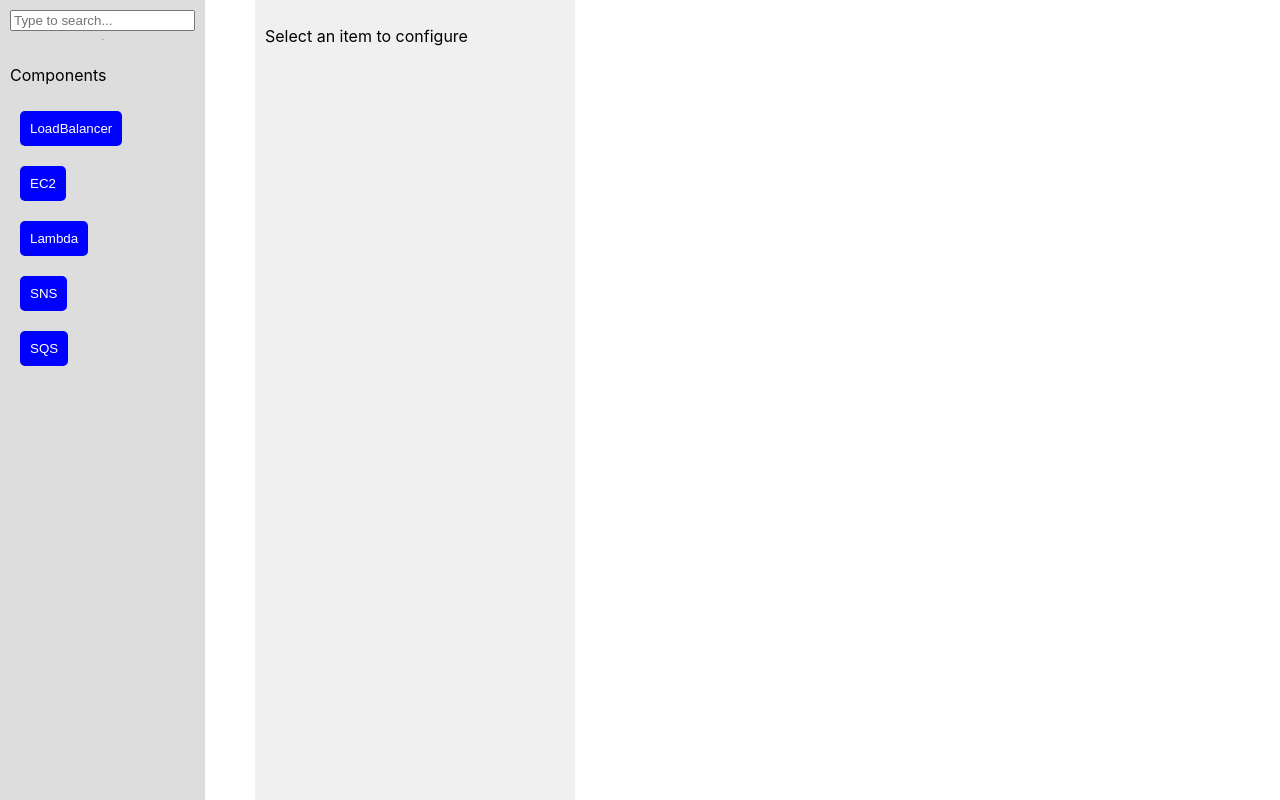
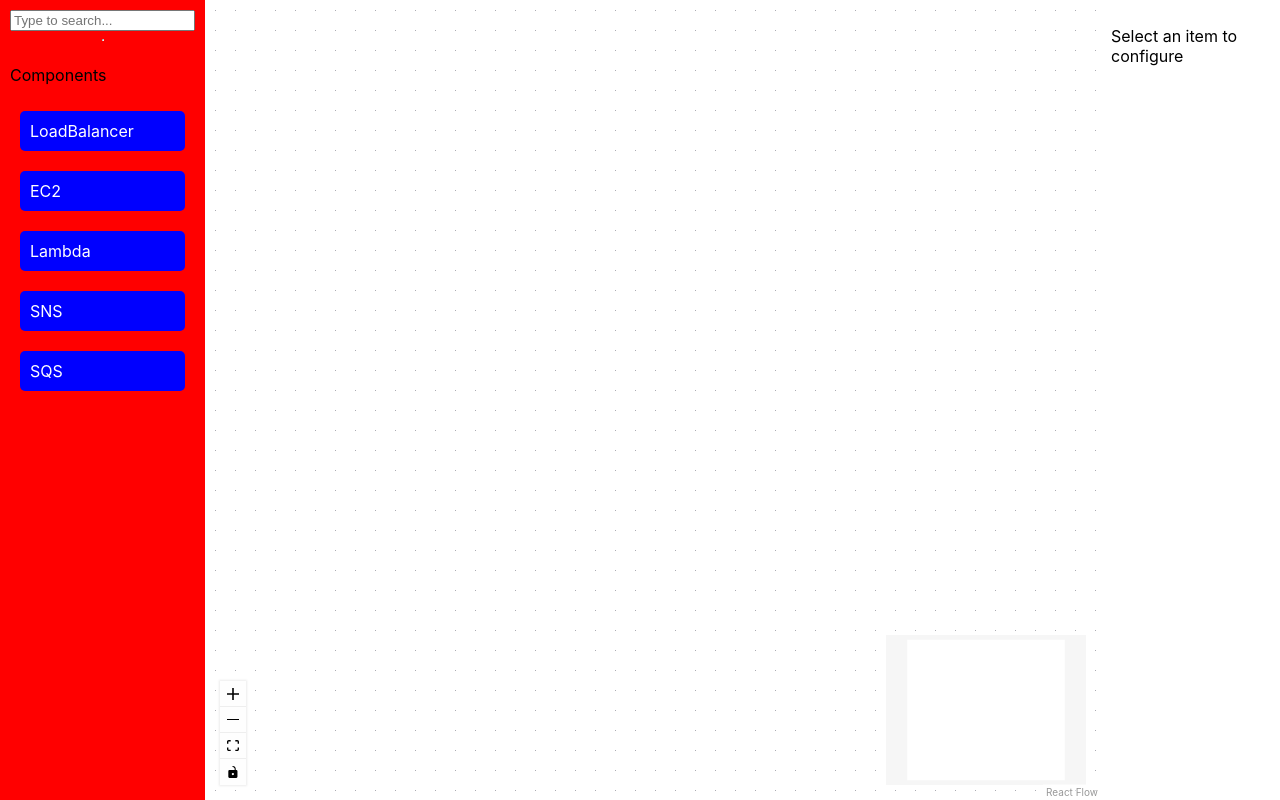
Before and after one commit to omerbeden/clouddesigner, a React (Create React App) app: page / in a window 1280 px wide. Built offline with nearby package versions, Linux system fonts and the light colour scheme.

Commit message:
add flow

```diff
--- a/package.json
+++ b/package.json
@@ -3,13 +3,17 @@
   "version": "0.1.0",
   "private": true,
   "dependencies": {
+    "@dnd-kit/core": "^6.1.0",
+    "@dnd-kit/modifiers": "^7.0.0",
     "@testing-library/jest-dom": "^5.17.0",
     "@testing-library/react": "^13.4.0",
     "@testing-library/user-event": "^13.5.0",
+    "@xyflow/react": "^12.2.0",
     "react": "^18.3.1",
     "react-dom": "^18.3.1",
     "react-scripts": "5.0.1",
-    "web-vitals": "^2.1.4"
+    "web-vitals": "^2.1.4",
+    "zustand": "^4.5.5"
   },
   "scripts": {
     "start": "react-scripts start",
--- a/src/App.css
+++ b/src/App.css
@@ -9,8 +9,8 @@
 
 /* Sidebar Styling */
 .sidebar {
-  background-color: #ddd;
   padding: 10px;
+  background-color: red;
   display: flex;
   flex-direction: column;
   box-sizing: border-box;/* Add a slight shadow for separation */
@@ -19,6 +19,7 @@
 /* Canvas Styling */
 .canvas {
   flex-grow: 1;
+  background-color: red;
   height: 100%;
   position: relative;
   display: flex;
@@ -33,7 +34,6 @@
 /* ConfigPanel Styling */
 .config-panel {
   width: 25%; /* Takes up one part of the container */
-  background-color: #f0f0f0;
   padding: 10px;
   box-sizing: border-box;
   display: flex;
--- a/src/App.js
+++ b/src/App.js
@@ -1,19 +1,26 @@
+import React, { useCallback, useState, useRef } from "react";
+import { ReactFlow, useNodesState, Background, Controls, MiniMap } from "@xyflow/react";
+
+import "@xyflow/react/dist/style.css";
+import { DndContext, MouseSensor, useSensor, useSensors } from "@dnd-kit/core";
+import Sidebar from "./components/Sidebar";
+import Droppable from "./components/Droppable";
 import "./App.css";
-import React, { useState } from "react";
-import Canvas from "./components/Canvas";
+import "@xyflow/react/dist/style.css";
+import { restrictToWindowEdges } from "@dnd-kit/modifiers";
 import ConfigPanel from "./components/ConfigPanel";
-import Sidebar from "./components/Sidebar";
-import { DndContext, MouseSensor, useSensor, useSensors } from "@dnd-kit/core";
-import Droppable from "./components/Droppable";
 
-function App() {
-  const [canvasItems, setCanvasItems] = useState([]);
+export default function App() {
+  const [nodes, setNodes, onNodesChange] = useNodesState([]);
+  //const [edges, setEdges, onEdgesChange] = useEdgesState(initialEdges);
 
+  const droppableRef = useRef(null);
   const mouseSensor = useSensor(MouseSensor, {
     activationConstraint: {
       distance: 10,
     },
   });
+  const sensors = useSensors(mouseSensor);
 
   const [items, setItems] = useState([
     { id: 1, name: "LoadBalancer", dropped: false },
@@ -23,33 +30,45 @@ function App() {
     { id: 5, name: "SQS", dropped: false },
   ]);
 
-  const sensors = useSensors(mouseSensor);
+
+  function handleDragEnd(event) {
+    const rect = droppableRef.current.getBoundingClientRect();
+
+    const newNode = {
+      id: Math.random().toString(),
+      position: {
+        x: event.active.rect.current.translated?.left - rect.x,
+        y: event.active.rect.current.translated?.top - rect.y,
+      },
+      data: { label: event.active.data.current.name },
+      type: "default",
+    };
+
+    setNodes((nds) => [...nds, newNode]);
+  }
 
   return (
     <div className="app">
-      <DndContext onDragEnd={handleDragEnd} sensors={sensors}>
+      <DndContext
+        onDragEnd={handleDragEnd}
+        sensors={sensors}
+        modifiers={[restrictToWindowEdges]}
+      >
         <Sidebar items={items}></Sidebar>
 
         <Droppable>
-          <Canvas items={canvasItems} />
+          <div ref={droppableRef} style={{ width: "70vw", height: "100vh" }}>
+            <ReactFlow nodes={nodes} onNodesChange={onNodesChange}
+            onnode
+             >
+              <Background />
+              <Controls/>
+              <MiniMap/>
+            </ReactFlow>
+          </div>
         </Droppable>
       </DndContext>
-
       <ConfigPanel></ConfigPanel>
     </div>
   );
-
-  function handleDragEnd(event) {
-    if (event.over && event.over.id === "droppable") {
-      const item = {
-        ...event.active.data.current,
-        id: Math.random(),
-        dropped: true,
-      };
-
-      setCanvasItems((c) => [...c, item]);
-    }
-  }
 }
-
-export default App;
--- a/src/components/Droppable.jsx
+++ b/src/components/Droppable.jsx
@@ -8,7 +8,8 @@ function Droppable(props) {
     id: 'droppable',
   });
   const style = {
-    color: isOver ? 'green' : undefined,
+    'background-color': isOver ? 'green' : undefined,
+    display:'flex'
   };
 
 
--- a/src/components/SidebarItem.jsx
+++ b/src/components/SidebarItem.jsx
@@ -29,7 +29,7 @@ const SidebarItem = React.memo(({ item }) => {
 
   return (
     <div>
-      <button
+      <div
         id={item.id}
         ref={setNodeRef}
         onClick={() => hadnleClick()}
@@ -38,20 +38,7 @@ const SidebarItem = React.memo(({ item }) => {
         {...attributes}
       >
         {item.name}
-
-        {item.dropped ? (
-          <span
-            className="close-icon"
-            onClick={(e) => {
-              e.stopPropagation();
-              document.getElementById(item.id).remove();
-              console.log(item);
-            }}
-          >
-            &times;
-          </span>
-        ) : null}
-      </button>
+      </div>
     </div>
   );
 });
```
Also changed, not shown: src/components/Draggable.jsx (deleted, +0 -26 lines), src/components/Sidebar.jsx (line endings or trailing spaces), 1 other file (tests, documents, lock files or other folders).
